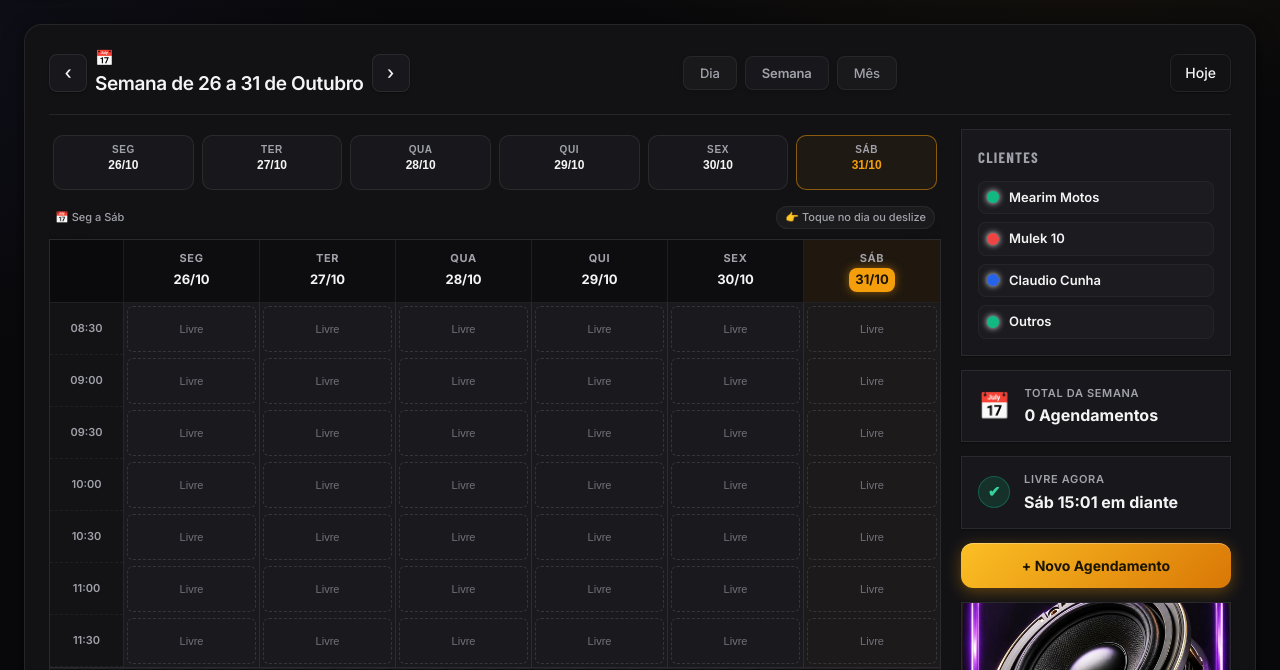
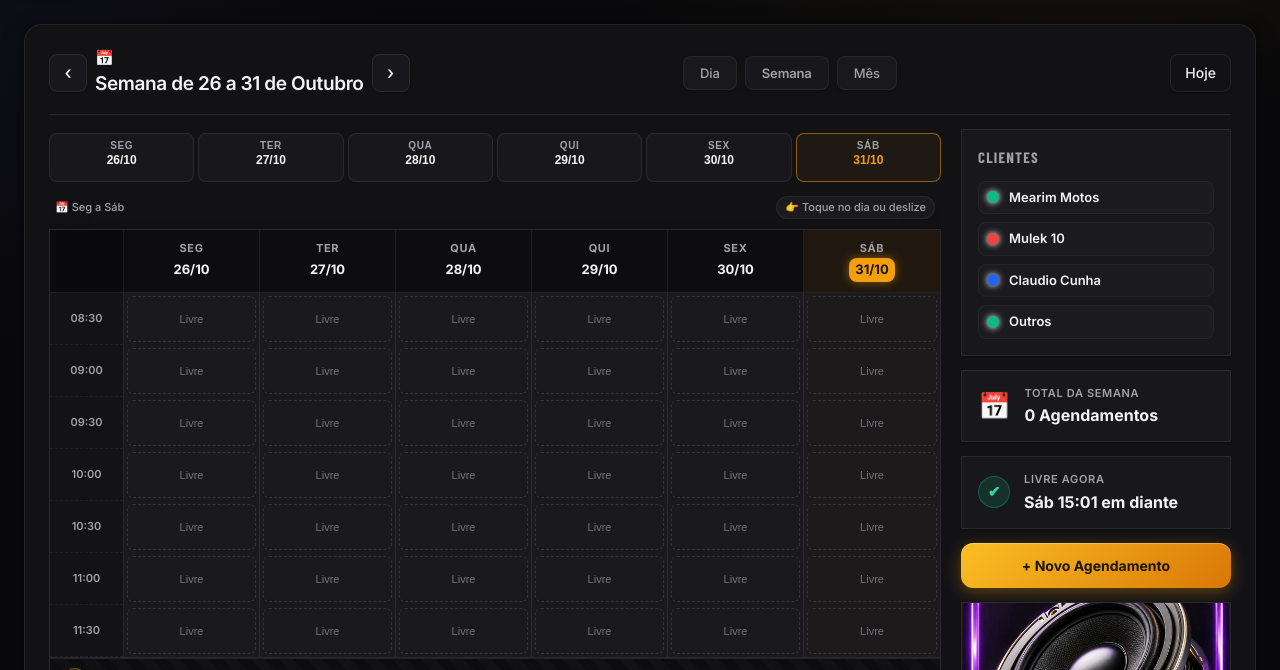
Before and after one commit to studiomaster794-prog/agenda-carro-som, a plain HTML site: page index.html in a window 1280 px wide. Shown: the part 100-770 px from the top of the page. Drawn offline with nearby package versions, Linux system fonts and the light colour scheme; no server answers; a web font is replaced by a local one.

Commit message:
Ajusta pílulas de navegação dos dias na semana e sobe cache
- Distribui os botões de dias (.day-nav-pill) proporcionalmente na largura total
- Atualiza versão de cache para v16 e assets para v=31

Co-Authored-By: Claude Code <noreply@anthropic.com>

```diff
--- a/index.html
+++ b/index.html
@@ -20,7 +20,7 @@
   <link rel="preconnect" href="https://fonts.googleapis.com">
   <link rel="preconnect" href="https://fonts.gstatic.com" crossorigin>
   <link href="https://fonts.googleapis.com/css2?family=Barlow+Condensed:wght@500;600;700;800&family=Inter:wght@400;500;600;700&display=swap" rel="stylesheet">
-  <link rel="stylesheet" href="styles.css?v=30">
+  <link rel="stylesheet" href="styles.css?v=31">
 </head>
 <body>
   <header class="top">
@@ -320,7 +320,7 @@
     </button>
   </nav>
 
-  <script src="app.js?v=30"></script>
+  <script src="app.js?v=31"></script>
   <script>
     if ("serviceWorker" in navigator) {
       window.addEventListener("load", function () {
--- a/styles.css
+++ b/styles.css
@@ -1174,26 +1174,24 @@ button:focus-visible, textarea:focus-visible, input:focus-visible, select:focus-
 /* Navegação horizontal rápida de dias na semana (Pills) */
 .week-days-nav {
   display: flex;
-  gap: 8px;
-  padding: 6px 4px 12px;
-  overflow-x: auto;
-  -webkit-overflow-scrolling: touch;
-  scrollbar-width: none;
-}
-.week-days-nav::-webkit-scrollbar { display: none; }
+  gap: 4px;
+  padding: 4px 0 10px;
+  width: 100%;
+  box-sizing: border-box;
+}
 
 .day-nav-pill {
-  flex: 1;
-  min-width: 58px;
-  padding: 8px 6px;
+  flex: 1 1 0;
+  min-width: 0;
+  padding: 6px 2px;
   background: var(--paper-2);
   border: 1px solid var(--line);
-  border-radius: 10px;
+  border-radius: 8px;
   display: flex;
   flex-direction: column;
   align-items: center;
   justify-content: center;
-  gap: 3px;
+  gap: 2px;
   cursor: pointer;
   transition: all 0.2s ease;
   color: var(--muted);
--- a/sw.js
+++ b/sw.js
@@ -1,4 +1,4 @@
-const CACHE = "agenda-carro-som-v15";
+const CACHE = "agenda-carro-som-v16";
 const ARQUIVOS = [
   "./",
   "./index.html",
```
